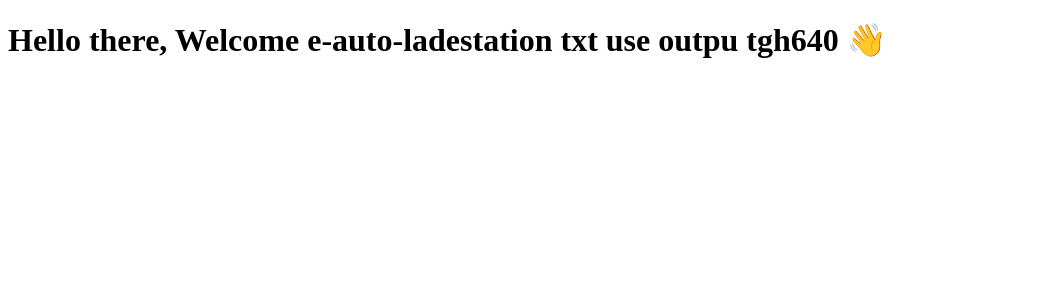
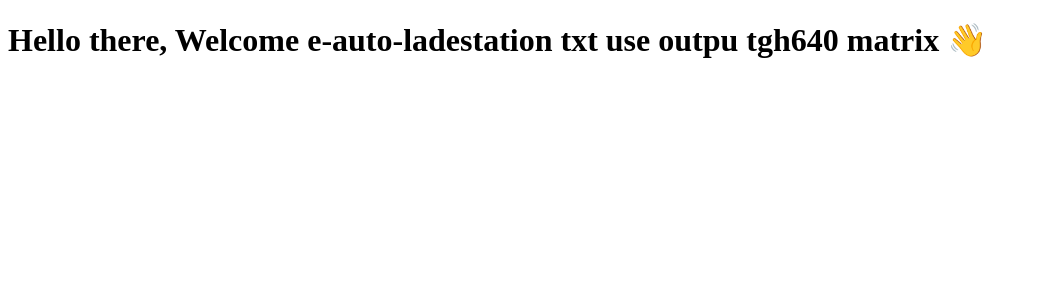
Before and after one commit to carma-demo/projects, a React (Vite) app in the folder apps/topicmaps/e-auto-ladestation/: page / in a window 1280 px wide. Shown: the top 300 px of the page, without its empty margins (0-1037 px from the left). Built offline with nearby package versions, Linux system fonts and the light colour scheme.

Commit message:
add new matrix

```diff
--- a/apps/topicmaps/e-auto-ladestation/src/app/App.tsx
+++ b/apps/topicmaps/e-auto-ladestation/src/app/App.tsx
@@ -6,7 +6,7 @@ export function App() {
     <div>
       <h1>
         <span> Hello there, </span>
-        Welcome e-auto-ladestation txt use outpu tgh640 👋
+        Welcome e-auto-ladestation txt use outpu tgh640 matrix 👋
       </h1>
     </div>
   );
--- a/apps/topicmaps/hochwasser/src/app/App.tsx
+++ b/apps/topicmaps/hochwasser/src/app/App.tsx
@@ -7,7 +7,7 @@ export function App() {
       <h2>
         <span> Hello there, </span>
         Welcome to hochwasser affected with nrwl/nx-set-shas@v4 txt use outpu
-        tgh640 👋
+        tgh640 matrix 👋
       </h2>
     </div>
   );
```
